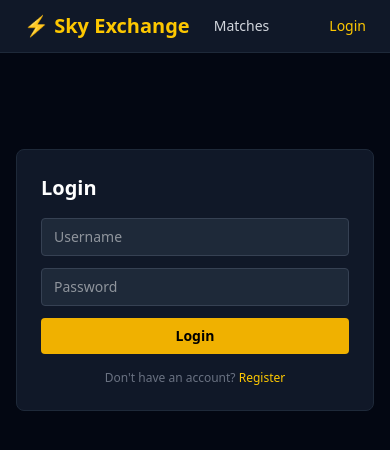
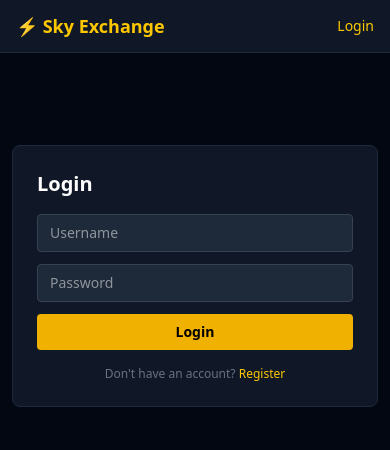
Before and after one commit to roshanvijay37/sky-exchange, a Next.js app in the folder frontend/sky-exchange/: page /login in a window 390 px wide. Shown: the top 450 px of the page. Built offline with nearby package versions, Linux system fonts and the light colour scheme; no server answers.

Commit message:
Make all pages mobile responsive

```diff
--- a/frontend/sky-exchange/app/components/Nav.tsx
+++ b/frontend/sky-exchange/app/components/Nav.tsx
@@ -1,36 +1,53 @@
 "use client";
 
-import { useEffect } from "react";
+import { useEffect, useState } from "react";
 import Link from "next/link";
 import { useAuth } from "../lib/auth";
 
 export default function Nav() {
   const { user, logout, refreshBalance } = useAuth();
+  const [open, setOpen] = useState(false);
 
   useEffect(() => {
     if (user) refreshBalance();
   }, []);
 
   return (
-    <nav className="bg-gray-900 border-b border-gray-800 px-6 py-3 flex items-center justify-between">
-      <div className="flex items-center gap-6">
-        <Link href="/" className="text-xl font-bold text-yellow-400">⚡ Sky Exchange</Link>
+    <nav className="bg-gray-900 border-b border-gray-800 px-4 sm:px-6 py-3">
+      <div className="flex items-center justify-between">
+        <div className="flex items-center gap-4 sm:gap-6">
+          <Link href="/" className="text-lg sm:text-xl font-bold text-yellow-400">⚡ Sky Exchange</Link>
+          <div className="hidden sm:flex items-center gap-4">
             <Link href="/" className="text-gray-300 hover:text-white text-sm">Matches</Link>
             {user && <Link href="/positions" className="text-gray-300 hover:text-white text-sm">My Positions</Link>}
             {user?.isAdmin && <Link href="/admin" className="text-gray-300 hover:text-white text-sm">Admin</Link>}
           </div>
-      <div className="flex items-center gap-4 text-sm">
+        </div>
+        <div className="flex items-center gap-3 sm:gap-4 text-sm">
           {user ? (
             <>
               <span className="text-yellow-400 font-semibold">${user.balance.toFixed(2)}</span>
-            <span className="text-gray-600">|</span>
-            <span className="text-gray-400">{user.username}</span>
-            <button onClick={logout} className="text-red-400 hover:text-red-300">Logout</button>
+              <span className="hidden sm:inline text-gray-600">|</span>
+              <span className="hidden sm:inline text-gray-400">{user.username}</span>
+              <button onClick={logout} className="hidden sm:inline text-red-400 hover:text-red-300">Logout</button>
+              <button onClick={() => setOpen(!open)} className="sm:hidden text-gray-400 text-xl">☰</button>
             </>
           ) : (
             <Link href="/login" className="text-yellow-400 hover:text-yellow-300">Login</Link>
           )}
         </div>
+      </div>
+
+      {/* Mobile menu */}
+      {open && user && (
+        <div className="sm:hidden mt-3 pt-3 border-t border-gray-800 flex flex-col gap-3">
+          <span className="text-gray-400 text-sm">{user.username}</span>
+          <Link href="/" onClick={() => setOpen(false)} className="text-gray-300 text-sm">Matches</Link>
+          <Link href="/positions" onClick={() => setOpen(false)} className="text-gray-300 text-sm">My Positions</Link>
+          {user.isAdmin && <Link href="/admin" onClick={() => setOpen(false)} className="text-gray-300 text-sm">Admin</Link>}
+          <button onClick={() => { logout(); setOpen(false); }} className="text-red-400 text-sm text-left">Logout</button>
+        </div>
+      )}
     </nav>
   );
 }
--- a/frontend/sky-exchange/app/layout.tsx
+++ b/frontend/sky-exchange/app/layout.tsx
@@ -14,7 +14,7 @@
       <body className="bg-gray-950 text-white min-h-screen">
         <AuthProvider>
           <Nav />
-          <main className="max-w-5xl mx-auto p-4">{children}</main>
+          <main className="max-w-5xl mx-auto px-3 py-3 sm:p-4">{children}</main>
         </AuthProvider>
       </body>
     </html>
--- a/frontend/sky-exchange/app/match/[id]/page.tsx
+++ b/frontend/sky-exchange/app/match/[id]/page.tsx
@@ -116,7 +116,7 @@
       {markets.map((market) => (
         <div key={market.id} className="mb-6">
           <h2 className="text-sm text-gray-400 mb-2">{market.name}</h2>
-          <div className="grid grid-cols-3 gap-2">
+          <div className="grid grid-cols-1 sm:grid-cols-3 gap-2">
             {market.odds.map((odd) => (
               <button
                 key={odd.id}
@@ -125,7 +125,7 @@
                   selectedOdd?.id === odd.id ? "border-yellow-400 bg-gray-800" : "border-gray-700 bg-gray-900 hover:border-gray-500"
                 }`}
               >
-                <p className="text-sm text-gray-400">{odd.outcome}</p>
+                <p className="text-xs sm:text-sm text-gray-400">{odd.outcome}</p>
                 <div className="flex justify-center gap-4 mt-1">
                   <span className="text-blue-400 font-bold">{odd.backPrice.toFixed(2)}</span>
                   <span className="text-pink-400 font-bold">{odd.layPrice.toFixed(2)}</span>
@@ -142,7 +142,7 @@
 
       {/* Trade Panel + Order Book (side by side) */}
       {selectedOdd && (
-        <div className="grid grid-cols-2 gap-4 mt-4">
+        <div className="grid grid-cols-1 md:grid-cols-2 gap-4 mt-4">
           {/* Trade Panel */}
           <div className="bg-gray-900 border border-gray-800 rounded-lg p-4">
             <h3 className="font-bold mb-3">Place Trade — {selectedOdd.outcome}</h3>
--- a/frontend/sky-exchange/app/page.tsx
+++ b/frontend/sky-exchange/app/page.tsx
@@ -21,7 +21,7 @@
 
   return (
     <div>
-      <h1 className="text-2xl font-bold mb-4">Live & Upcoming Matches</h1>
+      <h1 className="text-xl sm:text-2xl font-bold mb-4">Live & Upcoming Matches</h1>
       <div className="grid gap-3">
         {matches.map((m) => (
           <Link
@@ -35,7 +35,7 @@
                 <span className="text-xs text-gray-600">•</span>
                 <span className="text-xs text-gray-400">{formatDate(m.startTime)}</span>
               </div>
-              <p className="text-lg font-semibold">
+              <p className="text-base sm:text-lg font-semibold">
                 {m.teamA} <span className="text-gray-500">vs</span> {m.teamB}
               </p>
             </div>
--- a/frontend/sky-exchange/app/positions/page.tsx
+++ b/frontend/sky-exchange/app/positions/page.tsx
@@ -45,8 +45,8 @@
 
   return (
     <div>
-      <div className="flex justify-between items-center mb-4">
-        <h1 className="text-2xl font-bold">My Positions</h1>
+      <div className="flex flex-col sm:flex-row justify-between items-start sm:items-center gap-2 mb-4">
+        <h1 className="text-xl sm:text-2xl font-bold">My Positions</h1>
         <div className="flex items-center gap-4">
           {trades.length > 0 && (
             <span className={`text-sm font-bold ${totalPnl >= 0 ? "text-green-400" : "text-red-400"}`}>
@@ -82,7 +82,8 @@
         positions.length === 0 ? (
           <p className="text-gray-500">No orders yet. Go place some trades!</p>
         ) : (
-          <table className="w-full text-sm">
+          <div className="overflow-x-auto">
+          <table className="w-full text-sm min-w-[500px]">
             <thead>
               <tr className="text-gray-400 text-left border-b border-gray-800">
                 <th className="py-2">Outcome</th>
@@ -130,6 +131,7 @@
               ))}
             </tbody>
           </table>
+          </div>
         )
       )}
 
@@ -138,7 +140,8 @@
         trades.length === 0 ? (
           <p className="text-gray-500">No matched trades yet.</p>
         ) : (
-          <table className="w-full text-sm">
+          <div className="overflow-x-auto">
+          <table className="w-full text-sm min-w-[600px]">
             <thead>
               <tr className="text-gray-400 text-left border-b border-gray-800">
                 <th className="py-2">Match</th>
@@ -176,6 +179,7 @@
               ))}
             </tbody>
           </table>
+          </div>
         )
       )}
     </div>
```
Also changed, not shown: 1 other file (tests, documents, lock files or other folders). Lines whose indentation alone changed are shown as unchanged.
